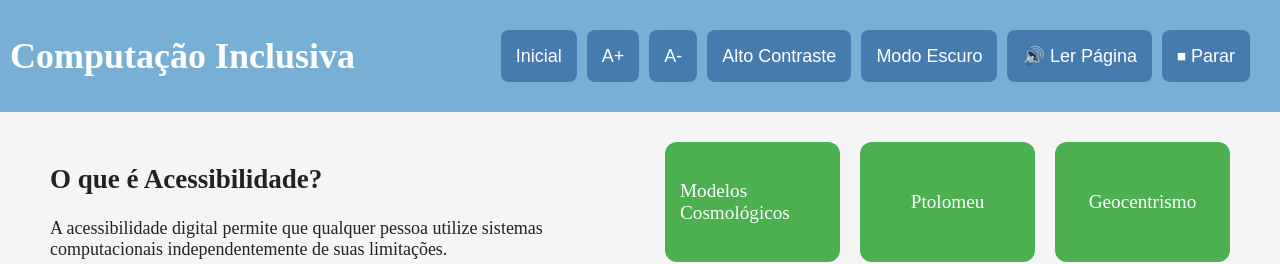
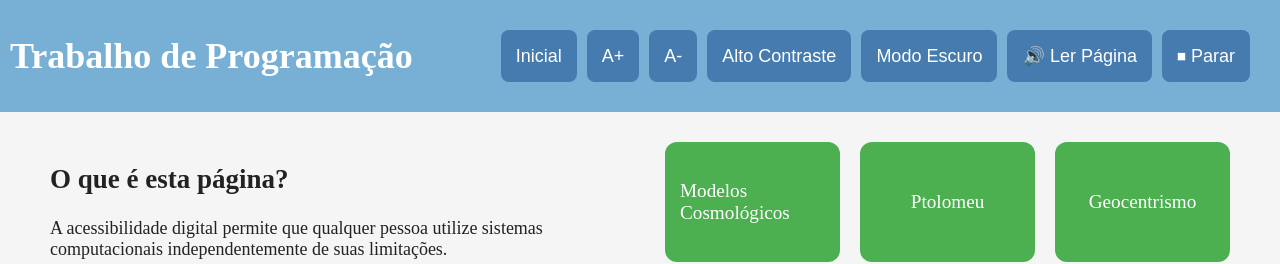
Before and after one commit to brunojoao-snowball/repositoriotrAbalhodeprogramacao, a plain HTML site: page index.html in a window 1280 px wide. Shown: the top 264 px of the page. Drawn offline with Linux system fonts and the light colour scheme.

Commit message:
Update index.html

```diff
--- a/index.html
+++ b/index.html
@@ -10,7 +10,7 @@
 
 <body>
 <header>
-    <h1 tabindex="1">Computação Inclusiva</h1>
+    <h1 tabindex="1">Trabalho de Programação</h1>
 <nav>
     <!-- Botão para recarregar a página principal. -->
    <button id="inicial" tabindex="2" onclick="window.location.href='index.html'">
@@ -52,7 +52,7 @@
 <!-- Coluna da Esquerda -->
 <section class="lado-esquerdo">
 <section class="coluna">
-    <h2 tabindex="9" id="textoprincipal">O que é Acessibilidade?</h2>
+    <h2 tabindex="9" id="textoprincipal">O que é esta página?</h2>
     <p id="texto" tabindex="10">
         A acessibilidade digital permite que qualquer
         pessoa utilize sistemas computacionais
```
